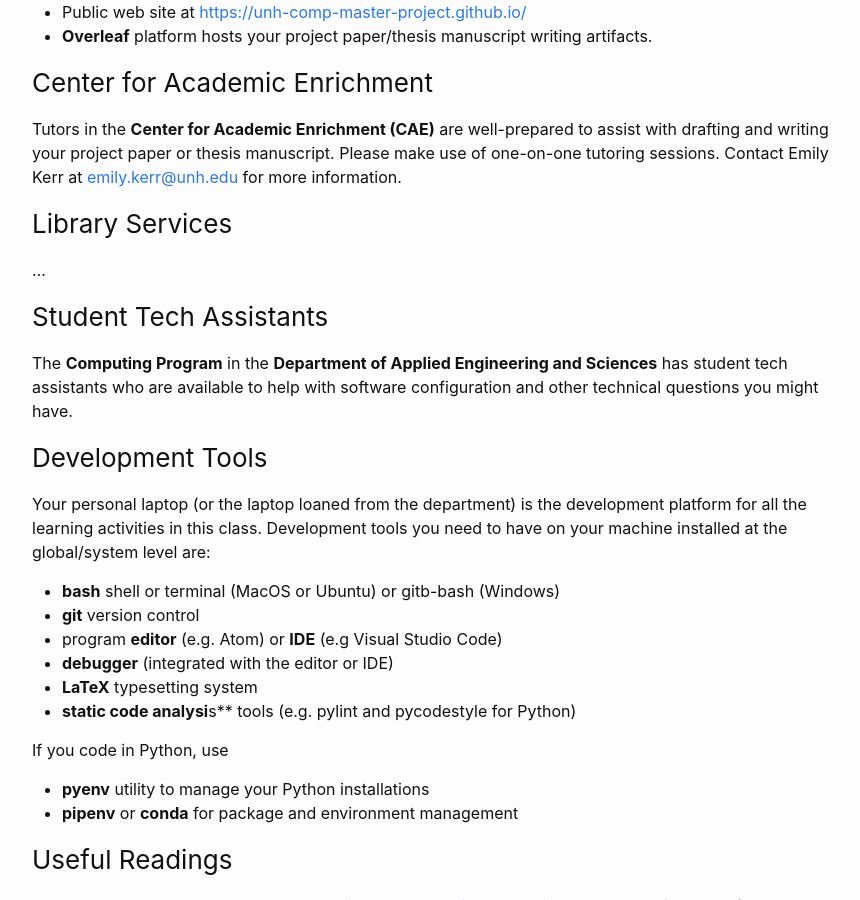
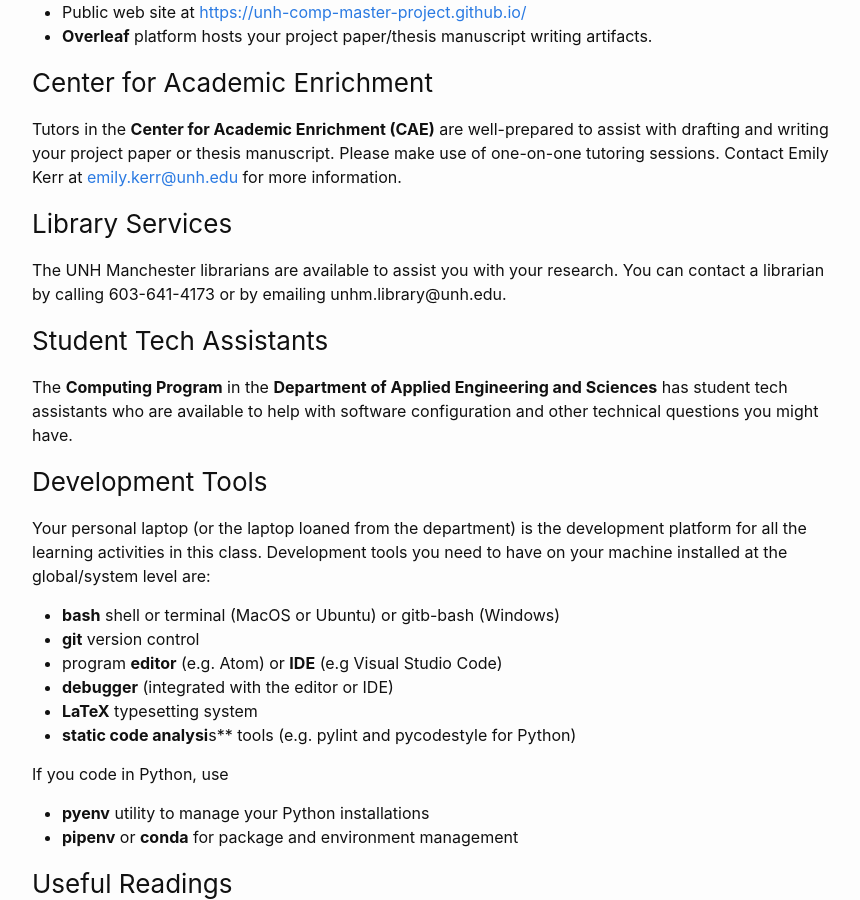
Before and after one commit to unh-comp-master-project/unh-comp-master-project.github.io, a Jekyll site: the page built from resources.md, in a window 1280 px wide and 900 px high, scrolled down 687 px. Shown: the whole window, without its empty margins (208-1068 px from the left). Built offline with Jekyll 4.4.1, drawn with Linux system fonts in a browser that asks for light colours.

Commit message:
added library services to resources.md

```diff
--- a/resources.md
+++ b/resources.md
@@ -39,7 +39,7 @@ assist with drafting and writing your project paper or thesis manuscript.
 Please make use of one-on-one tutoring sessions. Contact Emily Kerr at <emily.kerr@unh.edu> for more information.
 
 ### Library Services
-...
+The UNH Manchester librarians are available to assist you with your research. You can contact a librarian by calling 603-641-4173 or by emailing unhm.library@unh.edu.
 
 ### Student Tech Assistants
 The **Computing  Program** in the **Department of Applied Engineering and Sciences** has student tech assistants who are available to help with software
```
